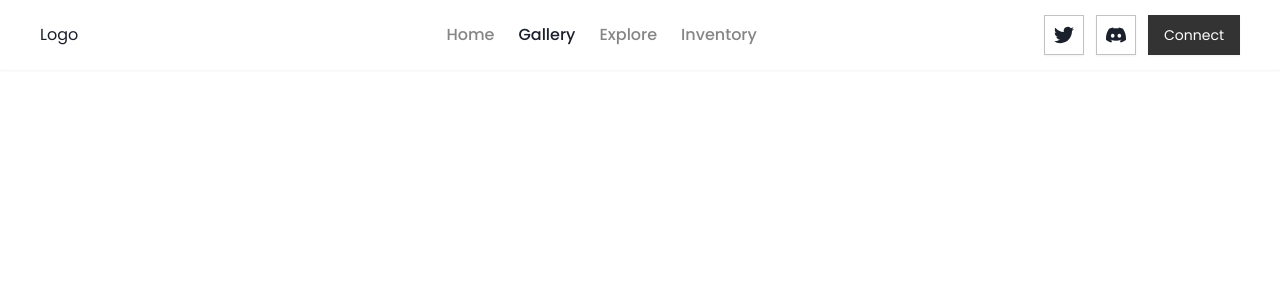
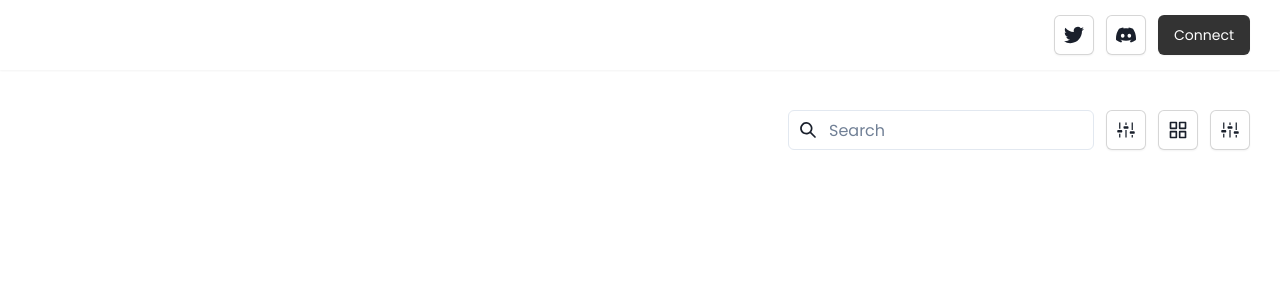
Before and after one commit to manttus/digital_asset_marketplace, a React (Vite) app: page /Marketplace in a window 1280 px wide. Shown: the top 300 px of the page. Built offline with nearby package versions, Linux system fonts and the light colour scheme.

Commit message:
create marketplace layout

```diff
--- a/src/components/Buttons/CustomButton.tsx
+++ b/src/components/Buttons/CustomButton.tsx
@@ -10,6 +10,7 @@ const CustomButton = (props: CustomButtonProps) => {
   const type = props.type;
   return (
     <Button
+      minW={"91px"}
       onClick={props.onClick}
       bg={type === "filled" ? "blackAlpha.800" : "white"}
       color={type === "filled" ? "white" : "blackAlpha.800"}
@@ -17,7 +18,6 @@ const CustomButton = (props: CustomButtonProps) => {
       border={type === "filled" ? "none" : "1px solid black"}
       fontWeight={"400"}
       fontSize={"sm"}
-      borderRadius={"xs"}
       leftIcon={props.icon}
       _hover={{
         bg: type === "filled" ? "blackAlpha.900" : "blackAlpha.100",
--- a/src/components/Buttons/CustomIconButton.tsx
+++ b/src/components/Buttons/CustomIconButton.tsx
@@ -8,14 +8,12 @@ type CustomIconButtonProps = {
 const CustomIconButton = (props: CustomIconButtonProps) => {
   return (
     <IconButton
-      mr={"3"}
       icon={props.icon}
       aria-label={props.aria}
-      borderRadius={"xs"}
       bg={"white"}
       shadow={"sm"}
       border={"1px"}
-      borderColor={"blackAlpha.400"}
+      borderColor={"blackAlpha.300"}
       _hover={{
         bg: "blackAlpha.800",
         color: "white",
--- /dev/null
+++ b/src/components/Cards/MarketCard.tsx
@@ -0,0 +1,47 @@
+import { Flex, Box, Text, HStack } from "@chakra-ui/react";
+import Illustration from "../../assets/illustration6.png";
+import { FaEthereum } from "react-icons/fa";
+
+const MarketCard = () => {
+  return (
+    <Flex
+      height={"250px"}
+      width={"210px"}
+      shadow={"xs"}
+      border={"1px"}
+      borderColor={"blackAlpha.400"}
+      borderRadius={"xs"}
+      _hover={{
+        borderColor: "blackAlpha.600",
+        marginTop: "-10px",
+      }}
+      direction={"column"}
+    >
+      <Flex
+        height={"90%"}
+        w={"full"}
+        bg={"gray"}
+        backgroundImage={Illustration}
+        backgroundSize={"cover"}
+        backgroundPosition={"center"}
+      ></Flex>
+      <Flex
+        height={"20%"}
+        w={"full"}
+        alignItems={"center"}
+        justifyContent={"space-between"}
+        px={"10px"}
+      >
+        <Box>
+          <b>21005</b>
+        </Box>
+        <HStack display={"flex"} alignItems={"center"}>
+          <FaEthereum size={"15px"} />
+          <Text>0.154</Text>
+        </HStack>
+      </Flex>
+    </Flex>
+  );
+};
+
+export default MarketCard;
--- a/src/components/LandingPage/Landing.tsx
+++ b/src/components/LandingPage/Landing.tsx
@@ -1,6 +1,23 @@
-import { Flex } from "@chakra-ui/react";
-
+import { SearchIcon } from "@chakra-ui/icons";
+import { VscSettings } from "react-icons/vsc";
+import { FaEthereum } from "react-icons/fa";
+import { FiGrid } from "react-icons/fi";
+import {
+  Box,
+  Flex,
+  Grid,
+  Input,
+  InputGroup,
+  InputLeftElement,
+  SimpleGrid,
+  Show,
+  Hide,
+  HStack,
+} from "@chakra-ui/react";
 import Navbar from "../Navbar";
+import Sidebar from "../Sidebar/Sidebar";
+import MarketCard from "../Cards/MarketCard";
+import CustomIconButton from "../Buttons/CustomIconButton";
 
 const metaMaskHandler = () => {};
 
@@ -8,44 +25,95 @@ const Landing = () => {
   return (
     <>
       <Navbar metaMaskHandler={metaMaskHandler} />
-      {/* <Flex w={"full"} justifyContent={"space-evenly"} mt={"10"}>
+      <Flex width={"100%"} justifyContent={"space-between"} my={"40px"}>
         <Flex
-          w={"50%"}
-          direction={"column"}
+          display={{ sm: "none", md: "none", lg: "flex", xl: "flex" }}
+          width={{ sm: "0", md: "0", lg: "20%", xl: "20%" }}
           justifyContent={"center"}
-          alignItems={"center"}
+        ></Flex>
+        <Flex
+          width={{ sm: "100%", md: "100%", lg: "75%", xl: "75%" }}
+          px={"30px"}
         >
-          <Flex>
+          <HStack
+            spacing={3}
+            w={"full"}
+            display={"flex"}
+            justifyContent={{
+              sm: "center",
+              md: "center",
+              lg: "end",
+              xl: "end",
+            }}
+          >
+            <Box
+              minW={"306px"}
+              w={{ sm: "100%", md: "100%", lg: "30%", xl: "30%" }}
+            >
+              <InputGroup>
+                <InputLeftElement
+                  pointerEvents="none"
+                  children={<SearchIcon />}
+                />
+                <Input
+                  type="text"
+                  placeholder="Search"
+                  focusBorderColor={"black"}
+                />
+              </InputGroup>
+            </Box>
             <Box>
-              <Text fontSize={"6xl"} fontWeight={"200"}>
-                Collect & Sell
-              </Text>
-              <Text fontSize={"6xl"} fontWeight={"600"}>
-                Rare NFTs
-              </Text>
+              <CustomIconButton
+                icon={<VscSettings size={"20px"} />}
+                aria={"Sort"}
+              />
             </Box>
-          </Flex>
-
-          <Box my={"40px"} w={"380px"} display={"flex"} alignItems={"center"}>
-            <Button
-              fontSize={"md"}
-              bg={"purple.500"}
-              color={"white"}
-              fontWeight={"500"}
-              rightIcon={<AiOutlineArrowRight />}
-            >
-              Get Started
-            </Button>
-            <Box ml="8">
-              <Link to="/"> Explore Feeds </Link>
+            <Box>
+              <CustomIconButton icon={<FiGrid size={"20px"} />} aria={"Sort"} />
             </Box>
-          </Box>
+            <Box>
+              <CustomIconButton
+                icon={<VscSettings size={"20px"} />}
+                aria={"Sort"}
+              />
+            </Box>
+          </HStack>
         </Flex>
-        <Flex w={"40%"}>
-          <Image src={animated} height={"450"} />{" "}
+      </Flex>
+      <Flex justifyContent={"space-between"} mt={{ lg: "50px", xl: "50px" }}>
+        {/* <Sidebar /> */}
+        {/* <Flex
+          display={{ sm: "none", md: "none", lg: "flex", xl: "flex" }}
+          minW={"75%"}
+          width={"75%"}
+          height={"100%"}
+          justifyContent={"center"}
+        >
+          <SimpleGrid columns={{ lg: 3, xl: 4 }} spacing={5}>
+            <MarketCard />
+            <MarketCard />
+            <MarketCard />
+            <MarketCard />
+            <MarketCard />
+            <MarketCard />
+            <MarketCard />
+            <MarketCard />
+          </SimpleGrid>
+        </Flex> */}
+      </Flex>
+      {/* <Show below={"xl"}>
+        <Flex width={"100%"} justifyContent={"center"} mt={"40px"}>
+          <SimpleGrid columns={4} spacing={20}>
+            <MarketCard />
+            <MarketCard />
+            <MarketCard />
+            <MarketCard />
+            <MarketCard />
+            <MarketCard />
+            <MarketCard />
+          </SimpleGrid>
         </Flex>
-      </Flex> */}
-      <Flex> </Flex>
+      </Show> */}
     </>
   );
 };
--- a/src/components/Navbar.tsx
+++ b/src/components/Navbar.tsx
@@ -14,35 +14,25 @@ const Navbar = (props: NavbarProps) => {
   return (
     <Flex
       h={"70px"}
+      w={"100%"}
       shadow={"sm"}
       justifyContent={"space-between"}
       alignItems={"center"}
+      px={"30px"}
     >
-      <Flex
-        ml={"10"}
-        w={"56%"}
-        justifyContent={"space-between"}
-        alignItems={"center"}
-      >
-        <Box> Logo</Box>
-        <HStack spacing={6}>
-          <Link type="filled" color={"blackAlpha.600"} fontWeight={"500"}>
-            Home
-          </Link>
-          <Link type="filled" fontWeight={"500"}>
-            Gallery
-          </Link>
-          <Link type="filled" color={"blackAlpha.600"} fontWeight={"500"}>
-            Explore
-          </Link>
-          <Link type="filled" color={"blackAlpha.600"} fontWeight={"500"}>
-            Inventory
-          </Link>
-        </HStack>
+      <Flex w={"56%"} justifyContent={"space-between"} alignItems={"center"}>
+        <Box> </Box>
       </Flex>
-      <Flex mr={"10"} w={"25%"} justifyContent={"flex-end"}>
-        <CustomIconButton icon={<SiTwitter size={"20px"} />} aria={"Discord"} />
-        <CustomIconButton icon={<SiDiscord size={"20px"} />} aria={"Discord"} />
+      <Flex w={"40%"} justifyContent={"end"}>
+        <HStack spacing={3}>
+          <CustomIconButton
+            icon={<SiTwitter size={"20px"} />}
+            aria={"Discord"}
+          />
+          <CustomIconButton
+            icon={<SiDiscord size={"20px"} />}
+            aria={"Discord"}
+          />
           {wallet ? (
             <CustomButton text={"Mint now"} type="filled" />
           ) : (
@@ -52,6 +42,7 @@ const Navbar = (props: NavbarProps) => {
               type="filled"
             />
           )}
+        </HStack>
       </Flex>
     </Flex>
   );
--- /dev/null
+++ b/src/components/Sidebar/Sidebar.tsx
@@ -0,0 +1,73 @@
+import { Flex, Box, Stack, Checkbox, Input } from "@chakra-ui/react";
+import {
+  Accordion,
+  AccordionItem,
+  AccordionButton,
+  AccordionPanel,
+  AccordionIcon,
+} from "@chakra-ui/react";
+
+const Sidebar = () => {
+  return (
+    <Flex
+      w={{ sm: "100%", md: "100%", lg: "20%", xl: "20%" }}
+      h={"100%"}
+      direction={"column"}
+      pl={{ sm: "0", md: "0", lg: "10", xl: "10" }}
+      minW={"300px"}
+      justifyContent={"center"}
+    >
+      <Box px={"5px"}>
+        <Accordion allowMultiple>
+          <AccordionItem py="10px" bg={"white"}>
+            <h2>
+              <AccordionButton>
+                <Box as="span" flex="1" textAlign="left" fontWeight={"500"}>
+                  Category
+                </Box>
+                <AccordionIcon />
+              </AccordionButton>
+            </h2>
+            <AccordionPanel pb={4}>
+              <Stack spacing={5} mt={"5"}>
+                <Input borderRadius={"xs"} placeholder={"Search"} />
+              </Stack>
+            </AccordionPanel>
+          </AccordionItem>
+          <AccordionItem py="10px" bg={"white"}>
+            <h2>
+              <AccordionButton>
+                <Box as="span" flex="1" textAlign="left" fontWeight={"500"}>
+                  Price
+                </Box>
+                <AccordionIcon />
+              </AccordionButton>
+            </h2>
+            <AccordionPanel pb={4}>
+              <Stack spacing={5} mt={"5"}>
+                <Input borderRadius={"xs"} placeholder={"Search"} />
+              </Stack>
+            </AccordionPanel>
+          </AccordionItem>
+          <AccordionItem py="10px" bg={"white"}>
+            <h2>
+              <AccordionButton>
+                <Box as="span" flex="1" textAlign="left" fontWeight={"500"}>
+                  Properties
+                </Box>
+                <AccordionIcon />
+              </AccordionButton>
+            </h2>
+            <AccordionPanel pb={4}>
+              <Stack spacing={5} mt={"5"}>
+                <Input borderRadius={"xs"} placeholder={"Search"} />
+              </Stack>
+            </AccordionPanel>
+          </AccordionItem>
+        </Accordion>
+      </Box>
+    </Flex>
+  );
+};
+
+export default Sidebar;
--- a/src/main.tsx
+++ b/src/main.tsx
@@ -9,7 +9,7 @@ import theme from "./theme/index";
 import { GoogleOAuthProvider } from "@react-oauth/google";
 
 ReactDOM.createRoot(document.getElementById("root") as HTMLElement).render(
-  <GoogleOAuthProvider clientId="">
+  <GoogleOAuthProvider clientId="147545828185-69s0ljdrkdsea5vomojdabm79sen24sj.apps.googleusercontent.com">
     <Provider store={store}>
       <ChakraProvider theme={theme}>
         <BrowserRouter>
--- a/src/pages/Marketplace.tsx
+++ b/src/pages/Marketplace.tsx
@@ -13,7 +13,7 @@ const Marketplace = () => {
   // };
 
   return (
-    <Flex h={"100vh"} direction={"column"}>
+    <Flex direction={"column"}>
       {loading ? <Landing /> : <Flex> Awaiting Wallet Connection </Flex>}
     </Flex>
   );
```
Lines whose indentation alone changed are shown as unchanged.
